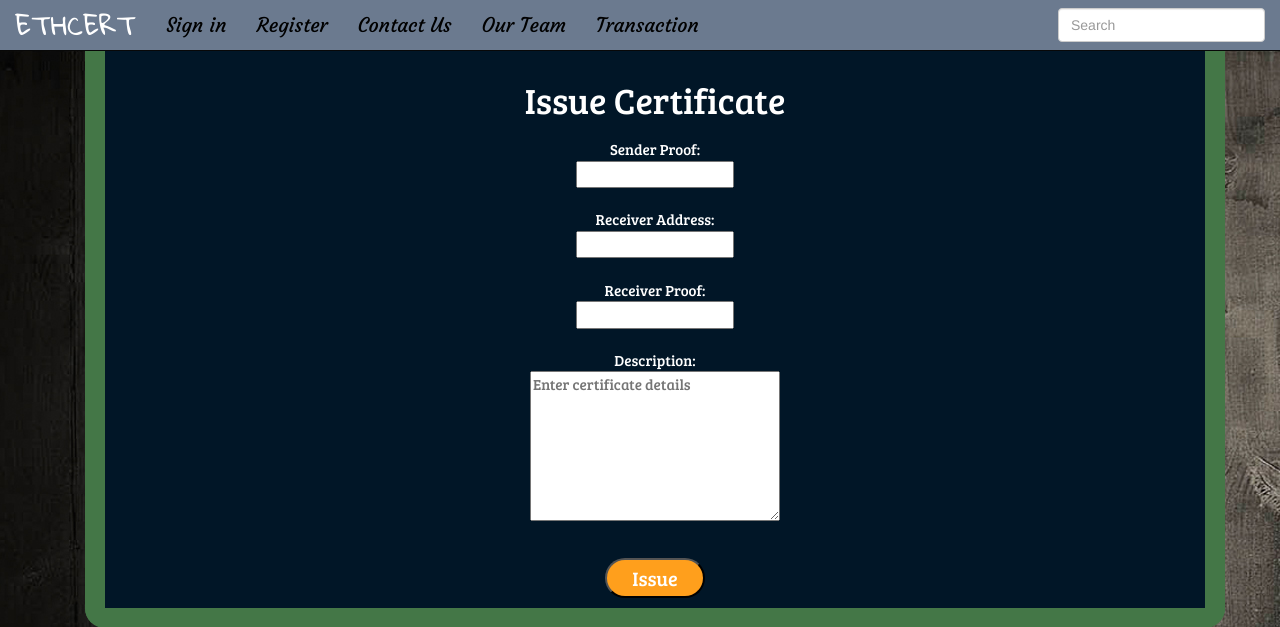
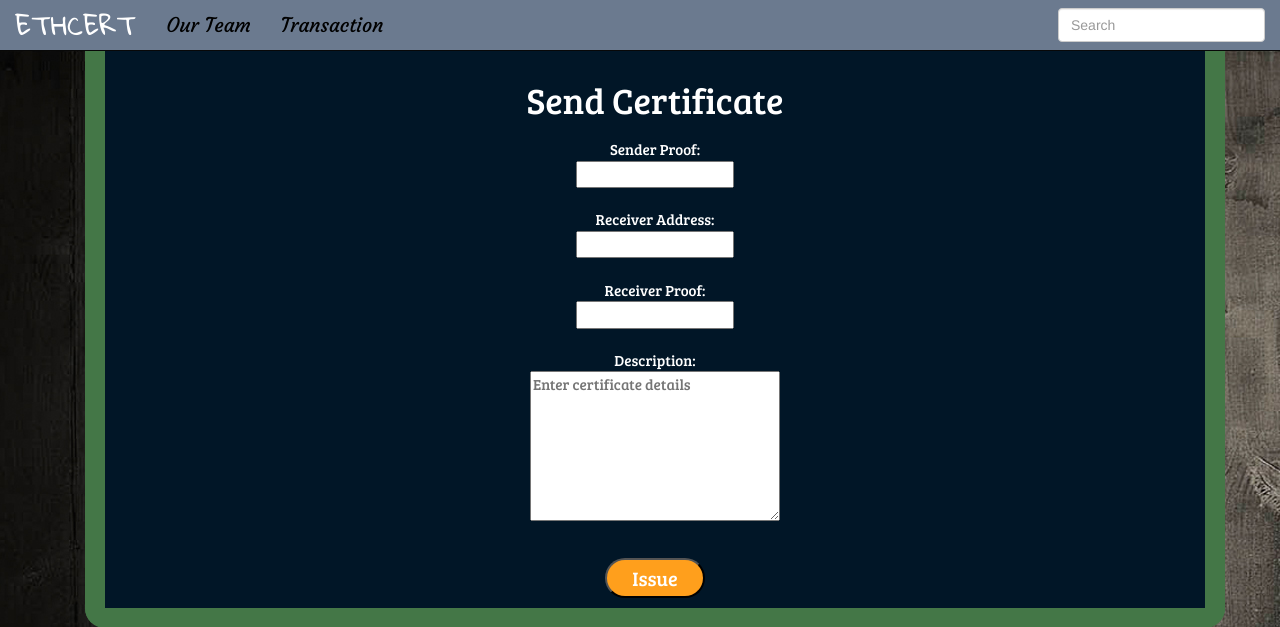
Before and after one commit to keshik6/certificate_blockchain, a Django app: page /main_web_portal/transaction/ in a window 1280 px wide. Shown: the top 627 px of the page. Run offline with Django 3.2, Linux system fonts and the light colour scheme; a user stored in the database is signed in; some libraries are stand-ins or nearby versions; some web fonts are replaced.

Commit message:
Some css bugs fixed

```diff
--- a/ethcert_blockchain/templates/main_web_portal/blueprint.html
+++ b/ethcert_blockchain/templates/main_web_portal/blueprint.html
@@ -45,14 +45,13 @@
       <!-- Anything inside of collapse navbar-collapse goes into the "hamburger" -->
       <div class="collapse navbar-collapse" id="bs-example-navbar-collapse-1">
           <ul class="nav navbar-nav">
-                <li><a href="{% url 'main_web_portal:user_login'%}">Sign in<span class="sr-only">(current)</span></a></li>
-                <li><a href="{% url 'main_web_portal:register'%}">Register<span class="sr-only">(current)</span></a></li>
-                <li><a href="#">Contact Us<span class="sr-only">(current)</span></a></li>
-                <li><a href="#">Our Team<span class="sr-only">(current)</span></a></li>
-
 								{% if user.is_authenticated %}
+                  <li><a href="#">Our Team<span class="sr-only">(current)</span></a></li>
 									<li><a href="{% url 'main_web_portal:transaction'%}">Transaction<span class="sr-only">(current)</span></a></li>
 								{% else %}
+                  <li><a href="{% url 'main_web_portal:user_login'%}">Sign in<span class="sr-only">(current)</span></a></li>
+                  <li><a href="{% url 'main_web_portal:register'%}">Register<span class="sr-only">(current)</span></a></li>
+                  <li><a href="#">Our Team<span class="sr-only">(current)</span></a></li>
 								{% endif %}
           </ul>
 
--- a/ethcert_blockchain/templates/main_web_portal/index.html
+++ b/ethcert_blockchain/templates/main_web_portal/index.html
@@ -19,6 +19,7 @@
         <br>
         <label for="email_id">Email:</label><br>
         <input class= "formInput" type="email" name="" value="" required><br>
+        <br>
         <input class= "sign_in_btn" type="submit" name="" value="Sign me up!">
       </form>
   </div>
--- a/ethcert_blockchain/templates/main_web_portal/transaction.html
+++ b/ethcert_blockchain/templates/main_web_portal/transaction.html
@@ -8,7 +8,7 @@
       <div class="container">
         <div class="landing_page">
           <h1 class="display-4" align="center"><br></h1>
-        	<h1>Issue Certificate</h1>
+        	<h1>Send Certificate</h1>
           <h2></h2>
 
   			<form class="form" accept-charset="utf-8">
```
Also changed, not shown: ethcert_blockchain/templates/main_web_portal/registration.html (+4 -3 lines), ethcert_blockchain/db.sqlite3.
